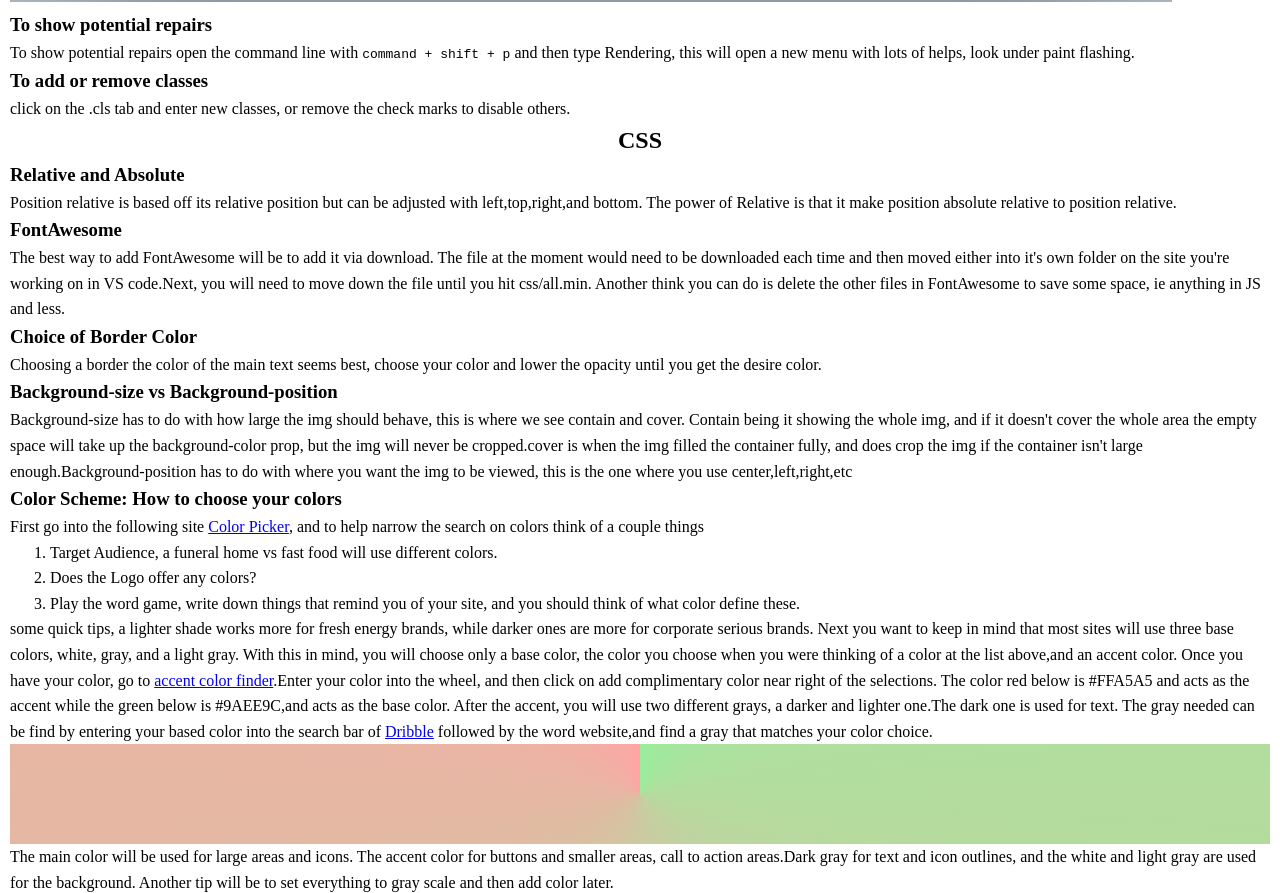
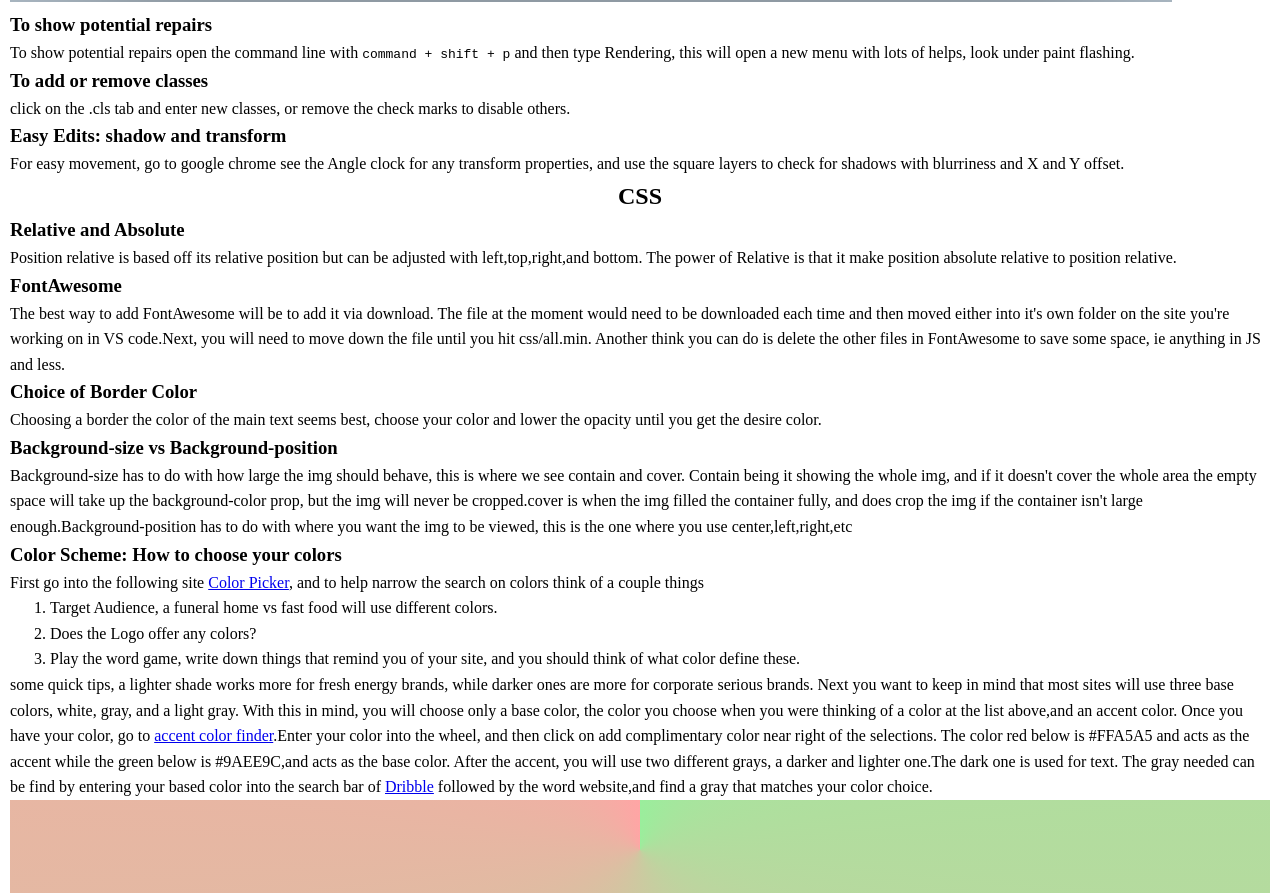
Before and after one commit to TippingTheIceBerg/blog-post-HTML, a plain HTML site: page index.html in a window 1280 px wide. Shown: the part 2960-3853 px from the top of the page. Drawn offline with Linux system fonts and the light colour scheme.

Commit message:
add shadow and transform edits

```diff
--- a/index.html
+++ b/index.html
@@ -109,6 +109,8 @@
                 <p>To show potential repairs open the command line with <kbd>command + shift + p</kbd> and then type Rendering, this will open a new menu with lots of helps, look under paint flashing. </p>
                 <h3>To add or remove classes</h3>
                 <p>click on the .cls tab and enter new classes, or remove the check marks to disable others.</p>
+                <h3>Easy Edits: shadow and transform</h3>
+                <p>For easy movement, go to google chrome see the Angle clock for any transform properties, and use the square layers to check for shadows with blurriness and X and Y offset.</p>
             </div>
         </section>
         <section id="CSS" class="section__CSS section">
```
